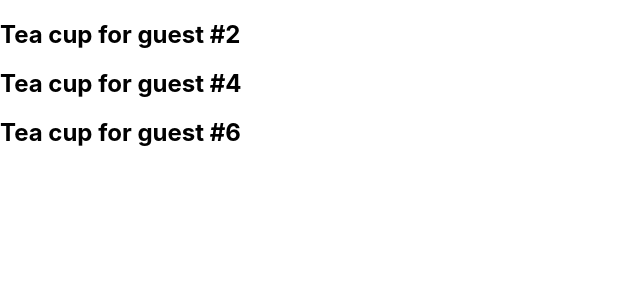
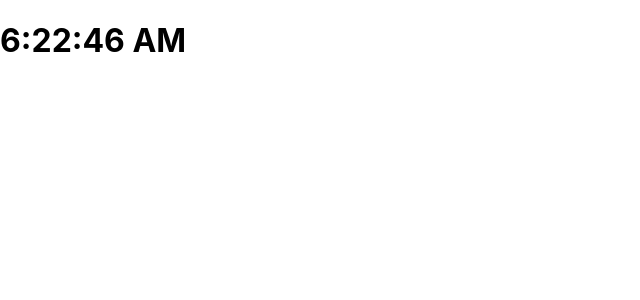
Before and after one commit to WaleedKhan1123/React-Practice, a React (Create React App) app: page / in a window 1280 px wide. Shown: the top 300 px of the page, without its empty margins (0-640 px from the left). Built offline with nearby package versions, Linux system fonts and the light colour scheme.

Commit message:
React Practice

```diff
--- a/src/App.js
+++ b/src/App.js
@@ -4,11 +4,12 @@ import "./styles/style.css";
 // import Gallery from "./Component/Passing Props to a Component";
 // import PackingList from "./Component/Conditional Rendering";
 // import List from "./Component/rendering listl";
-import TeaSet from "./Component/keeping components pure";
+// import TeaSet from "./Component/keeping components pure";
+import Clock from "./Component/keeping components pure";
 export default function App(){
 
   return(<>
-  <TeaSet/>
+  <Clock time={new Date()}/>
   </>)
 }
 
--- a/src/Component/keeping components pure.js
+++ b/src/Component/keeping components pure.js
@@ -1,17 +1,33 @@
-let guest = 0;
+export default function Clock({ time }) {
+    let hours = time.getHours();
+    let className;
+    if (hours >= 0 && hours <= 6) {
+      className = 'night';
+    } else {
+      className = 'day';
+    }
+    return (
+      <h1 className={className}>
+        {time.toLocaleTimeString()}
+      </h1>
+    );
+  }
 
-function Cup() {
-  // Bad: changing a preexisting variable!
-  guest = guest + 1;
-  return <h2>Tea cup for guest #{guest}</h2>;
-}
 
-export default function TeaSet() {
-  return (
-    <>
-      <Cup />
-      <Cup />
-      <Cup />
-    </>
-  );
-}
+// let guest = 0;
+
+// function Cup() {
+//   // Bad: changing a preexisting variable!
+//   guest = guest + 1;
+//   return <h2>Tea cup for guest #{guest}</h2>;
+// }
+
+// export default function TeaSet() {
+//   return (
+//     <>
+//       <Cup />
+//       <Cup />
+//       <Cup />
+//     </>
+//   );
+// }
```
